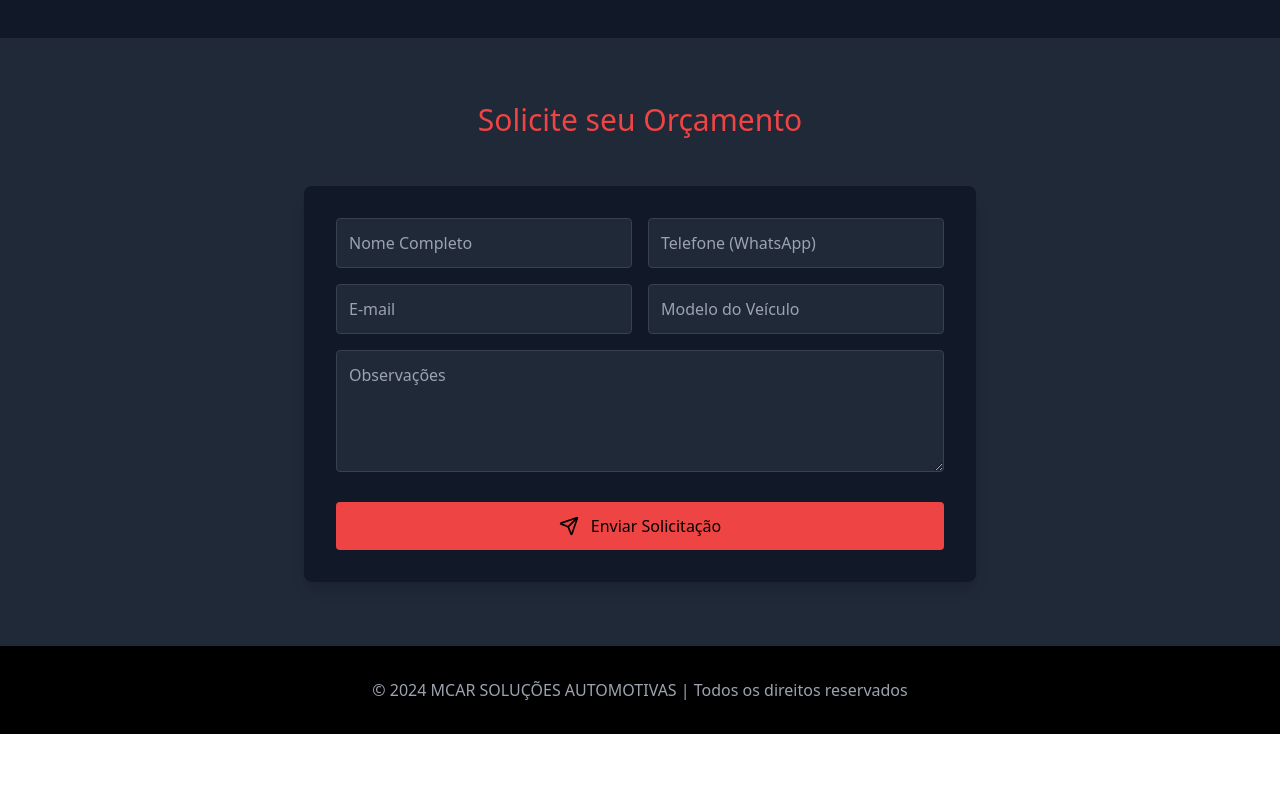
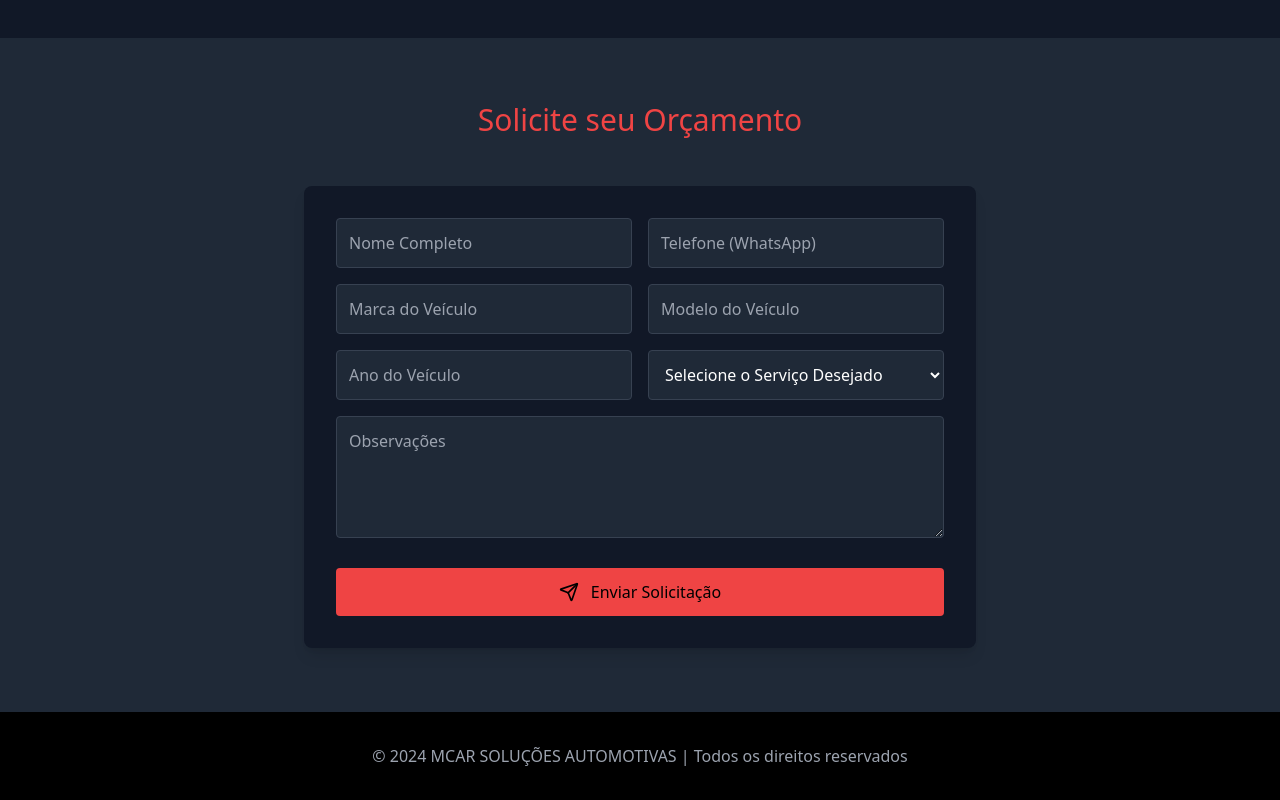
Before and after one commit to Kevick/psauto, a React (Create React App) app: page / in a window 1280 px wide. Shown: the part 2395-3195 px from the top of the page. Before the commit the page ends 3129 px from the top, so only its background shows below. Built offline with nearby package versions, Linux system fonts and the light colour scheme.

Commit message:
atualização do formulario

```diff
--- a/src/components/ContactForm.jsx
+++ b/src/components/ContactForm.jsx
@@ -51,10 +51,10 @@ const ContactForm = ({ formData, handleInputChange, handleSubmit }) => {
           </div>
           <div className="mt-4 grid md:grid-cols-2 gap-4">
             <input
-              type="email"
-              name="email"
-              placeholder="E-mail"
-              value={formData.email}
+              type="text"
+              name="marca"
+              placeholder="Marca do Veículo"
+              value={formData.marca}
               onChange={handleInputChange}
               required
               className="w-full p-3 bg-gray-800 rounded border border-gray-700 focus:border-red-500"
@@ -68,6 +68,28 @@ const ContactForm = ({ formData, handleInputChange, handleSubmit }) => {
               required
               className="w-full p-3 bg-gray-800 rounded border border-gray-700 focus:border-red-500"
             />
+            <input
+              type="number"
+              name="ano"
+              placeholder="Ano do Veículo"
+              value={formData.ano}
+              onChange={handleInputChange}
+              required
+              className="w-full p-3 bg-gray-800 rounded border border-gray-700 focus:border-red-500"
+            />
+            <select
+                name="servico"
+                value={formData.servico}
+                onChange={handleInputChange}
+                required
+                className="w-full p-3 bg-gray-800 rounded border border-gray-700 focus:border-red-500"
+              >
+                <option value="" disabled>Selecione o Serviço Desejado</option>
+                <option value="remap/chip">REMAP/CHIP</option>
+                <option value="calibracao">Calibração de motores</option>
+                <option value="dinamometro">Dinamômetro</option>
+                <option value="manutencao">Manutenção Mecanica</option>
+              </select>
           </div>
           <div className="mt-4">
             <textarea
--- a/src/page/PsautoWebsite.jsx
+++ b/src/page/PsautoWebsite.jsx
@@ -12,9 +12,10 @@ const PsautoWebsite = () => {
   const [formData, setFormData] = useState({
     nome: '',
     telefone: '',
-    email: '',
+    marca: '',
     modelo: '',
     ano: '',
+    servico: '',
     observacoes: ''
   });
 
@@ -27,15 +28,16 @@ const PsautoWebsite = () => {
   };
 
   const handleSubmit = (selectedContact) => {
-    const mensagem = `Olá, gostaria de um orçamento de remap!\n
+    const mensagem = `Olá, gostaria de um orçamento de ${formData.servico}!\n
     *Dados do Cliente:*
     - Nome: ${formData.nome}
     - Telefone: ${formData.telefone}
-    - Email: ${formData.email}
 
     *Dados do Veículo:*
+    - Marca: ${formData.marca}
     - Modelo: ${formData.modelo}
     - Ano: ${formData.ano}
+
 
     *Observações:*
     ${formData.observacoes}
```
